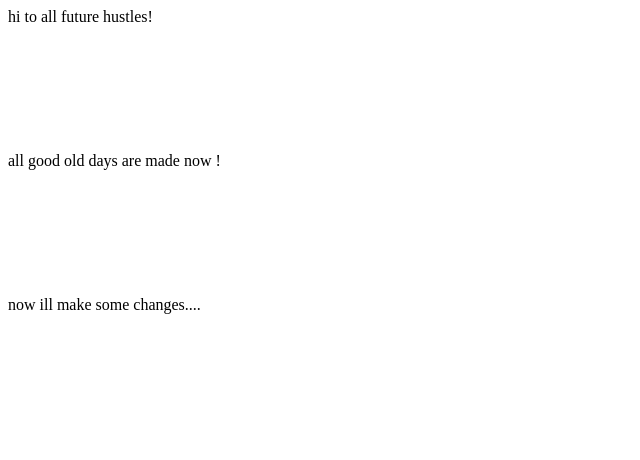
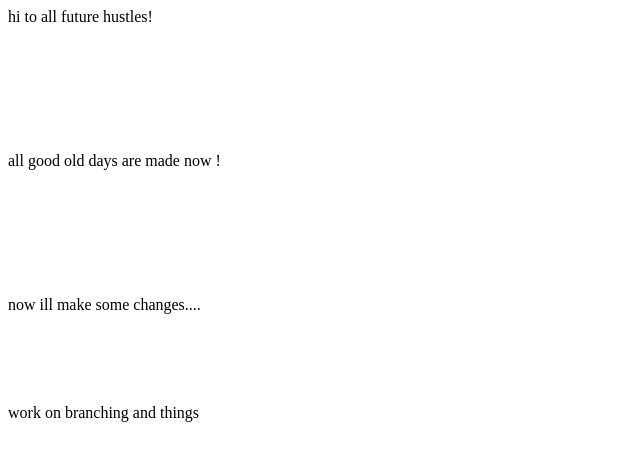
Before and after one commit to yashasviniRC/demo, a plain HTML site: page index.html in a window 1280 px wide. Shown: the whole page, without its empty margins (0-640 px from the left). Drawn offline with Linux system fonts and the light colour scheme.

Commit message:
update: new branching

```diff
--- a/index.html
+++ b/index.html
@@ -13,5 +13,6 @@
     <br><br><br><br><br><br><br><br>
     now ill make some changes....
     <br><br><br><br><br><br>
+    work on branching and things
 </body>
 </html>
```
